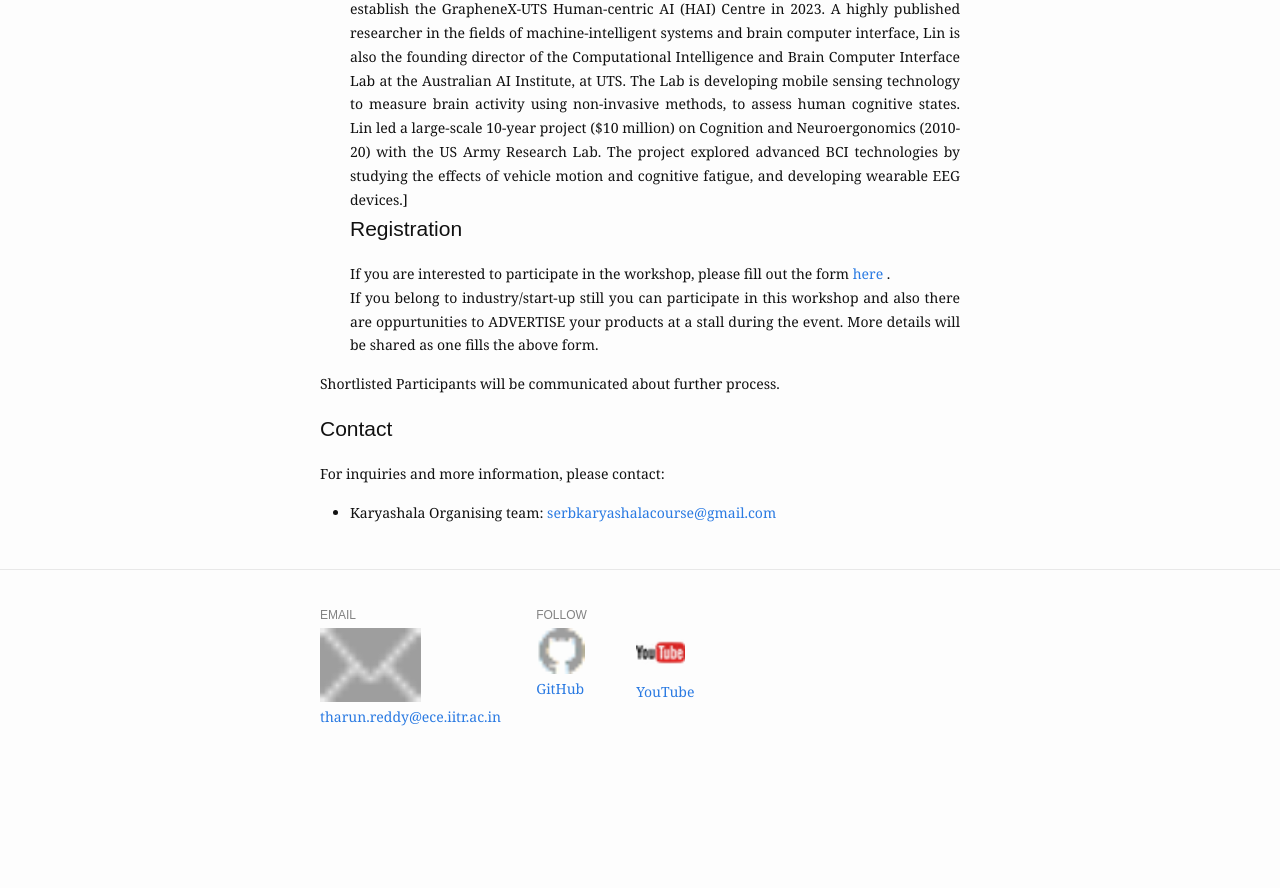
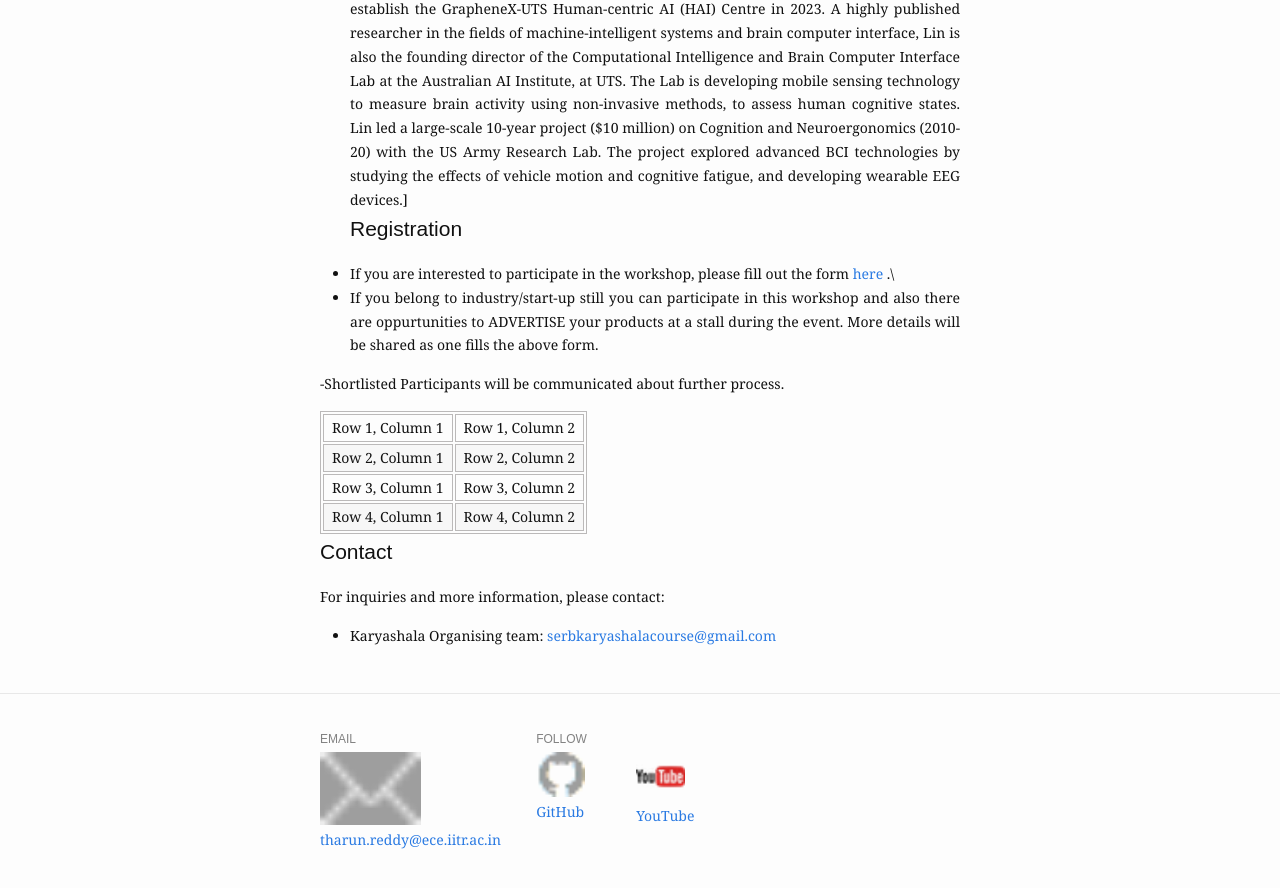
Before and after one commit to tharuniitk/tharuniitk.github.io, a Jekyll site: the page built from workshops.md, in a window 1280 px wide and 900 px high, scrolled down 9242 px. Shown: the top 888 px of the window. Built offline with Jekyll 4.4.1, drawn with Linux system fonts in a browser that asks for light colours; before the commit the page ends 10019 px from its top, so only the background shows below that.

Commit message:
Update workshops.md

```diff
--- a/workshops.md
+++ b/workshops.md
@@ -92,11 +92,30 @@ Lin joined UTS in 2016 as Co-Director of the Australian AI Institute (AAII) to a
 A highly published researcher in the fields of machine-intelligent systems and brain computer interface, Lin is also the founding director of the Computational Intelligence and Brain Computer Interface Lab at the Australian AI Institute, at UTS. The Lab is developing mobile sensing technology to measure brain activity using non-invasive methods, to assess human cognitive states.
 Lin led a large-scale 10-year project ($10 million) on Cognition and Neuroergonomics (2010-20) with the US Army Research Lab. The project explored advanced BCI technologies by studying the effects of vehicle motion and cognitive fatigue, and developing wearable EEG devices.]
 ## Registration
-If you are interested to participate in the workshop, please fill out the form <a href="https://docs.google.com/forms/d/1te3-n9lZdXX-kmWtvM1CQtEzAoE9UXLE7RVKnFi473Q/edit?ts=65cf4f01">here</a>
+- If you are interested to participate in the workshop, please fill out the form <a href="https://docs.google.com/forms/d/1te3-n9lZdXX-kmWtvM1CQtEzAoE9UXLE7RVKnFi473Q/edit?ts=65cf4f01">here</a>
 .\
-If you belong to industry/start-up still you can participate in this workshop and also there are oppurtunities to ADVERTISE your products at a stall during the event. More details will be shared as one fills the above form.
+- If you belong to industry/start-up still you can participate in this workshop and also there are oppurtunities to ADVERTISE your products at a stall during the event. More details will be shared as one fills the above form.
 
-Shortlisted Participants will be communicated about further process.
+-Shortlisted Participants will be communicated about further process.
+<table border="1">
+  <tr>
+    <td>Row 1, Column 1</td>
+    <td>Row 1, Column 2</td>
+  </tr>
+  <tr>
+    <td>Row 2, Column 1</td>
+    <td>Row 2, Column 2</td>
+  </tr>
+  <tr>
+    <td>Row 3, Column 1</td>
+    <td>Row 3, Column 2</td>
+  </tr>
+  <tr>
+    <td>Row 4, Column 1</td>
+    <td>Row 4, Column 2</td>
+  </tr>
+</table>
+
 
 ## Contact
 For inquiries and more information, please contact:
```
